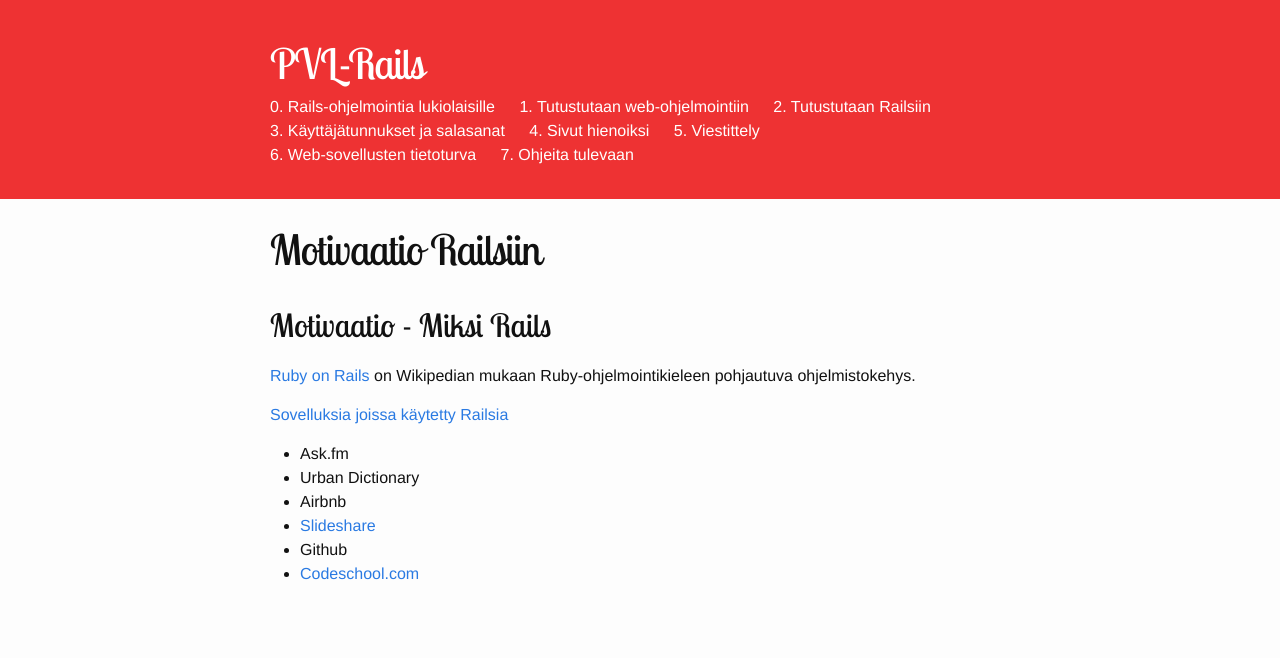
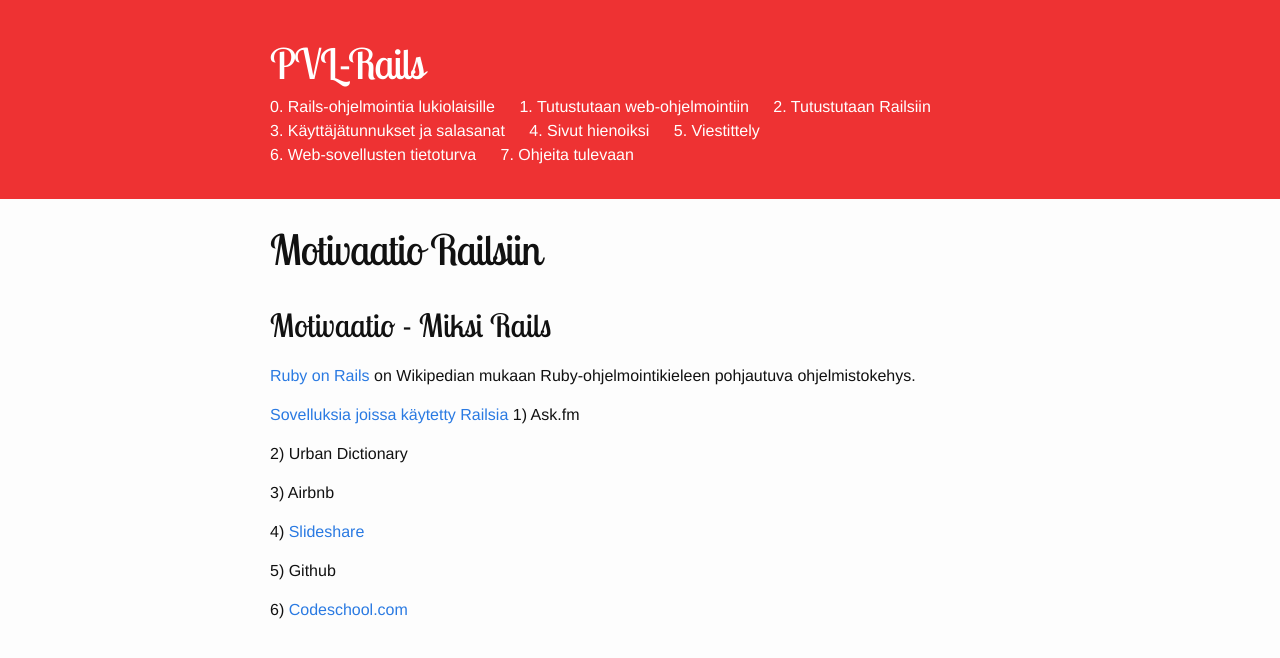
Before and after one commit to viderizer/pvl-rails.github.io, a Jekyll site: the page built from _pages/motivaatio.md, in a window 1280 px wide. Shown: the top 658 px of the page. Built offline with Jekyll 4.4.1, drawn with Linux system fonts in a browser that asks for light colours.

Commit message:
Update motivaatio.md

```diff
--- a/_pages/motivaatio.md
+++ b/_pages/motivaatio.md
@@ -9,9 +9,14 @@ permalink: /motivaatio/
 [Ruby on Rails](https://fi.wikipedia.org/wiki/Ruby_on_Rails) on Wikipedian mukaan Ruby-ohjelmointikieleen pohjautuva ohjelmistokehys.
 
 [Sovelluksia joissa käytetty Railsia](http://skillcrush.com/2015/02/02/37-rails-sites/)
-* Ask.fm
-* Urban Dictionary
-* Airbnb
-* [Slideshare](https://prograils.com/posts/top-10-famous-sites-built-with-ruby-on-rails)
-* Github
-* [Codeschool.com](https://wappalyzer.com/applications/ruby-rails)
+1) Ask.fm
+
+2) Urban Dictionary
+
+3) Airbnb
+
+4) [Slideshare](https://prograils.com/posts/top-10-famous-sites-built-with-ruby-on-rails)
+
+5) Github
+
+6) [Codeschool.com](https://wappalyzer.com/applications/ruby-rails)
```
